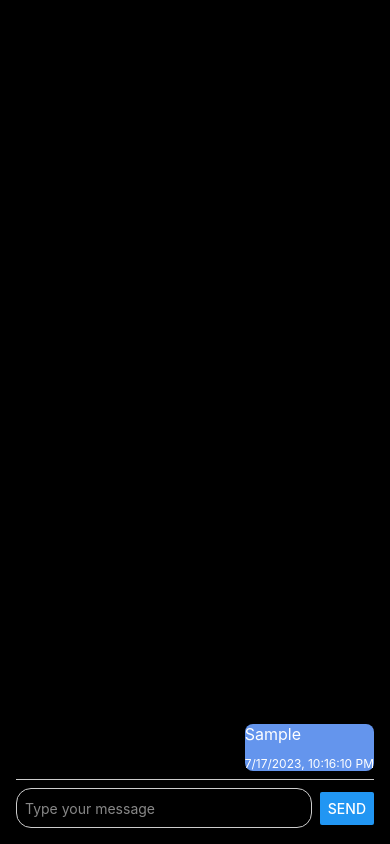
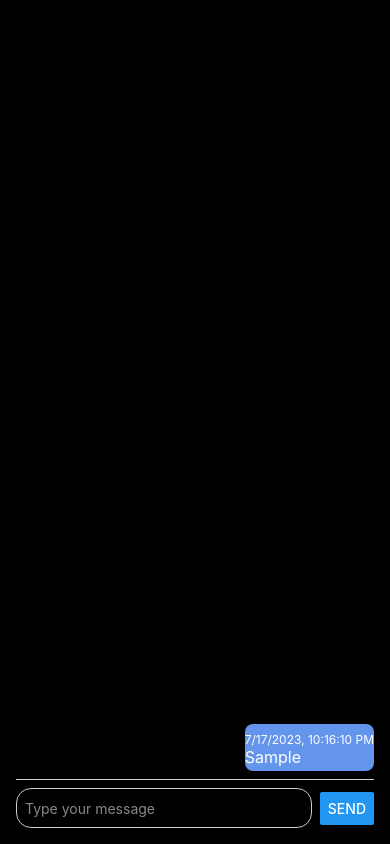
Before and after one commit to KaedenOC/-js-401d53-class-43, a React Native app: screen / in a window 390 px wide. Both pictures are taken after typing "Sample" into the empty fields and a click on the button "SEND". Built offline with nearby package versions, Linux system fonts and the light colour scheme.

Commit message:
messing with styling

```diff
--- a/screens/ChatScreen.js
+++ b/screens/ChatScreen.js
@@ -35,11 +35,11 @@ const ChatScreen = () => {
             data={chatMessages}
             renderItem={({ item }) => (
               <View style={[styles.messageContainer, item.sender === 'user' ? styles.userMessageContainer : styles.otherMessageContainer]}>
+                <View style={styles.timestampContainer}>
+                  <Text style={styles.timestampText}>{item.timestamp}</Text>
+                </View>
                 <View>
                   <Text style={styles.messageText}>{item.content}</Text>
-                </View>
-                <View style={styles.timestampContainer}>
-                  <Text style={styles.timestampText}>{item.timestamp}</Text>
                 </View>
               </View>
             )}
@@ -47,9 +47,6 @@ const ChatScreen = () => {
             style={styles.chatList}
             contentContainerStyle={styles.chatListContent}
           />
-          <View>
-
-          </View>
           <View style={styles.inputContainer}>
             <TextInput
               style={styles.input}
@@ -128,6 +125,7 @@ const styles = StyleSheet.create({
     borderWidth: 1,
     borderColor: '#ccc',
     borderRadius: 15,
+    color: 'white',
   },
 });
 
```
